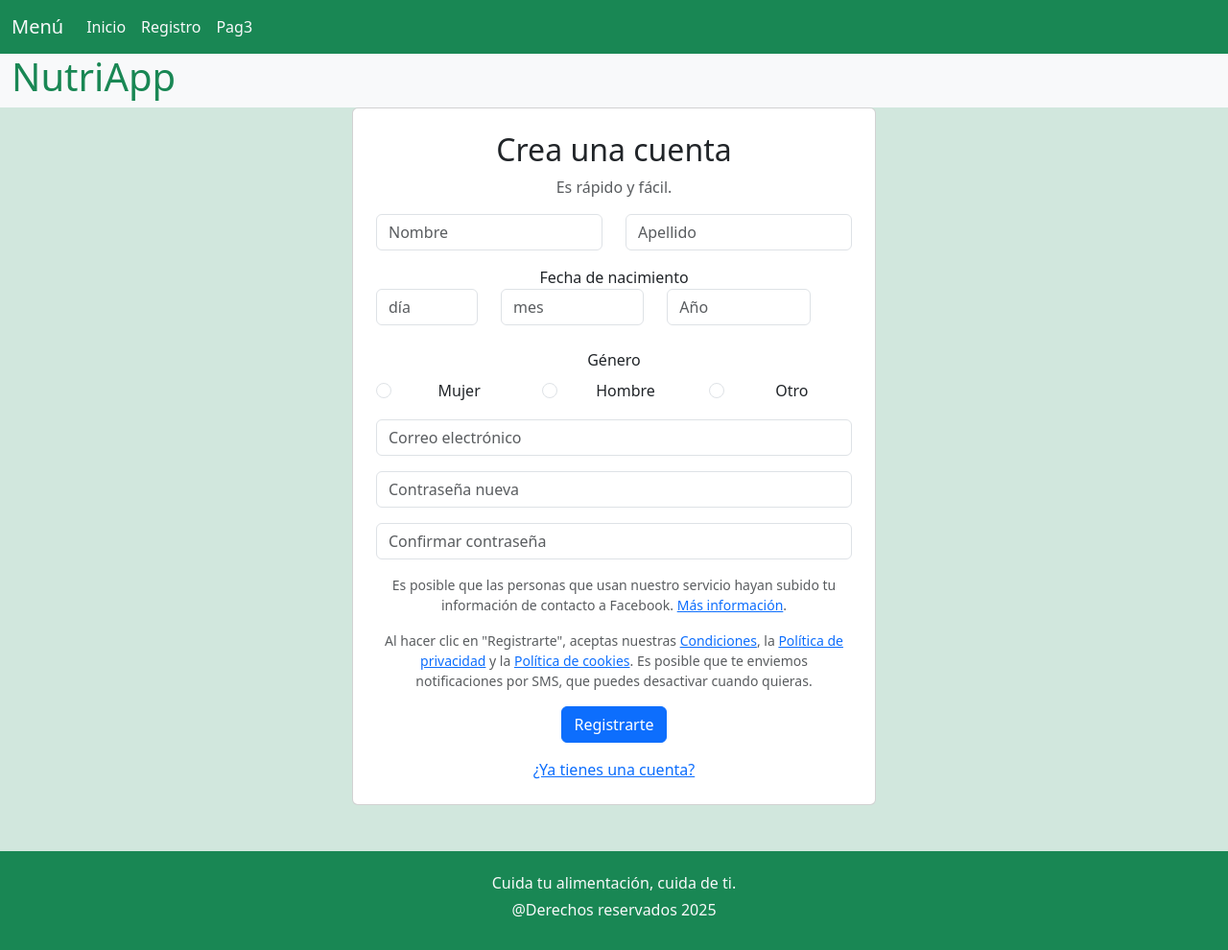
After one commit to Leyva-Holguin/NutriApp, a Flask app: page /registro in a window 1280 px wide. The commit adds this page. Shown: the whole page at 96% size. Run offline with Flask 3, Linux system fonts and the light colour scheme.

Commit message:
resgistro 1

```diff
--- a/app.py
+++ b/app.py
@@ -8,5 +8,9 @@ app.config['SECRET_KEY'] = 'la_primera_es_la_primera'
 def index():
     return render_template('index.html')
 
+@app.route('/registro')
+def registro():
+    return render_template('registro.html')
+
 if __name__ == '__main__':
     app.run(debug=True)
--- a/templates/base.html
+++ b/templates/base.html
@@ -27,10 +27,10 @@
                     <div class="collapse navbar-collapse" id="navbarNavDropdown">
                         <ul class="navbar-nav">
                             <li class="nav-item">
-                                <a class="nav-link active text-light" aria-current="page" href="#">Inicio</a>
+                                <a class="nav-link active text-light" aria-current="page" href="http://127.0.0.1:5000">Inicio</a>
                             </li>
                             <li class="nav-item">
-                                <a class="nav-link text-light" href="#">pag2</a>
+                                <a class="nav-link text-light" href="http://127.0.0.1:5000/registro">Registro</a>
                             </li>
                             <li class="nav-item">
                                 <a class="nav-link text-light" href="#">Pag3</a>
--- /dev/null
+++ b/templates/registro.html
@@ -0,0 +1,102 @@
+{% extends "base.html" %}
+
+{% block contenido %}
+<div class="container text-center">
+    <div class="row justify-content-center">
+        <div class="col-md-6">
+            <div class="card p-4">
+                <h2 class="text-center">Crea una cuenta</h2>
+                <p class="text-center text-muted">Es rápido y fácil.</p>
+                <section>
+                    <form method="post" id="registro" action="/registrar">
+                        <div class="row mb-3">
+                            <div class="col">
+                                <input type="text" class="form-control" id="nombre" name="nombre" placeholder="Nombre"
+                                    required minlength="2" maxlength="20" value="{{ request.form.get('nombre', '')}}">
+                            </div>
+                            <div class="col">
+                                <input type="text" class="form-control" id="apellido" name="apellido"
+                                    placeholder="Apellido" required minlength="2" maxlength="20"
+                                    value="{{ request.form.get('apellido', '')}}">
+                            </div>
+                        </div>
+                        <div class="mb-4">
+                            <label for="dia">Fecha de nacimiento</label>
+                            <div class="row">
+                                <div class="col-3">
+                                    <input type="number" class="form-control" id="dia" name="dia" min="1" max="31"
+                                        placeholder="día" value="{{ request.form.get('dia', '')}}">
+                                </div>
+                                <div class="col-4">
+                                    <input type="number" class="form-control" id="mes" name="mes" min="1" max="12"
+                                        placeholder="mes" value="{{ request.form.get('mes', '')}}">
+                                </div>
+                                <div class="col-4">
+                                    <input type="number" class="form-control" id="year" name="year" min="1800"
+                                        max="2025" placeholder="Año" value="{{ request.form.get('year', '')}}">
+                                </div>
+                            </div>
+                        </div>
+                        <div class="mb-3">
+                            <label class="form-label">Género</label>
+                            <div class="row">
+                                <div class="col-4">
+                                    <div class="form-check">
+                                        <input class="form-check-input" type="radio" name="genero" id="mujer"
+                                            value="mujer" {{ 'checked' if request.form.get('genero')=='mujer' }}>
+                                        <label class="form-check-label" for="mujer">Mujer</label>
+                                    </div>
+                                </div>
+                                <div class="col-4">
+                                    <div class="form-check">
+                                        <input class="form-check-input" type="radio" name="genero" id="hombre"
+                                            value="hombre" {{ 'checked' if request.form.get('genero')=='hombre' }}>
+                                        <label class="form-check-label" for="hombre">Hombre</label>
+                                    </div>
+                                </div>
+                                <div class="col-4">
+                                    <div class="form-check">
+                                        <input class="form-check-input" type="radio" name="genero" id="otro"
+                                            value="otro" {{ 'checked' if request.form.get('genero')=='otro' }}>
+                                        <label class="form-check-label" for="otro">Otro</label>
+                                    </div>
+                                </div>
+                            </div>
+                        </div>
+                        <div class="mb-3">
+                            <input type="email" class="form-control" id="correo" name="correo"
+                                placeholder="Correo electrónico" pattern="[a-z0-9._%+-]+@[a-z0-9.-]+\.[a-z]{2,}$" value="{{ request.form.get('correo', '')}}">
+                        </div>
+                        <div class="mb-3">
+                            <input type="password" class="form-control" id="password" name="password" required
+                                placeholder="Contraseña nueva" pattern="(?= *\d)(?= *[a-z])(?= *[A-Z] {8,}"
+                                title="Debe de conteneral menos un numero, una mayuscula y un caracter especial"
+                                value="{{ request.form.get('password', '')}}">
+                        </div>
+                        <div class="mb-3">
+                            <input type="password" class="form-control" id="confirmPassword" name="confirmPassword"
+                                required placeholder="Confirmar contraseña"
+                                value="{{ request.form.get('confirmPassword', '')}}">
+                        </div>
+                        <div class="mb-3">
+                            <p class="small text-muted">Es posible que las personas que usan nuestro servicio hayan
+                                subido tu información de contacto a Facebook. <a href="#">Más información</a>.
+                            </p>
+                        </div>
+                        <div class="mb-3">
+                            <p class="small text-muted">Al hacer clic en "Registrarte", aceptas nuestras <a
+                                    href="#">Condiciones</a>, la <a href="#">Política de privacidad</a> y la <a
+                                    href="#">Política de cookies</a>. Es posible que te enviemos notificaciones
+                                por SMS, que puedes desactivar cuando quieras.</p>
+                        </div>
+                        <div class="mb-3">
+                            <button type="submit" class="btn btn-primary">Registrarte</button>
+                        </div>
+                        <a href="http://127.0.0.1:5000/iniciar">¿Ya tienes una cuenta?</a>
+                    </form>
+                </section>
+            </div>
+        </div>
+    </div>
+</div>
+{% endblock %}
```
